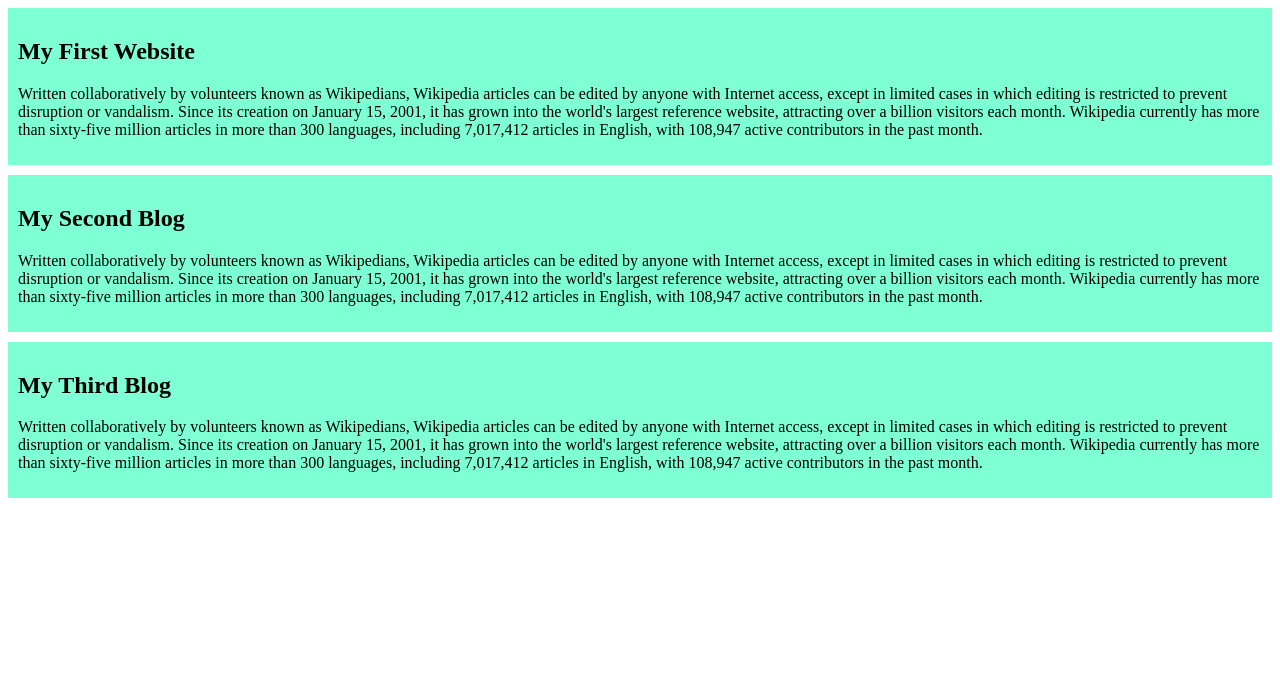
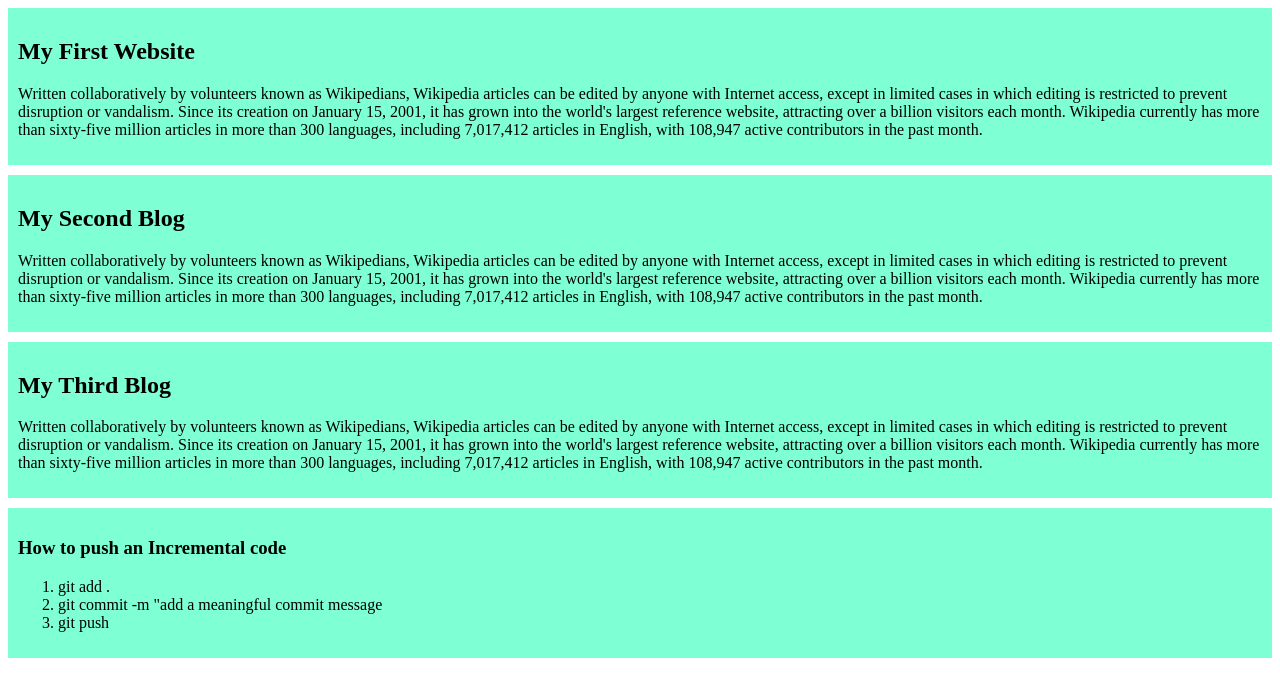
Before and after one commit to rahmanefti/first-github-repo, a plain HTML site: page index.html in a window 1280 px wide. Drawn offline with Linux system fonts and the light colour scheme.

Commit message:
added an ordered list

```diff
--- a/index.html
+++ b/index.html
@@ -19,5 +19,15 @@
       <h2>My Third Blog</h2>
       <p>Written collaboratively by volunteers known as Wikipedians, Wikipedia articles can be edited by anyone with Internet access, except in limited cases in which editing is restricted to prevent disruption or vandalism. Since its creation on January 15, 2001, it has grown into the world's largest reference website, attracting over a billion visitors each month. Wikipedia currently has more than sixty-five million articles in more than 300 languages, including 7,017,412 articles in English, with 108,947 active contributors in the past month.</p>
    </div>
+   <div>
+      <h3>
+         How to push an Incremental code
+      </h3>
+      <ol>
+         <li>git add .</li>
+         <li>git commit -m "add a meaningful commit message</li>
+         <li>git push</li>
+      </ol>
+   </div>
 </body>
 </html>
```
